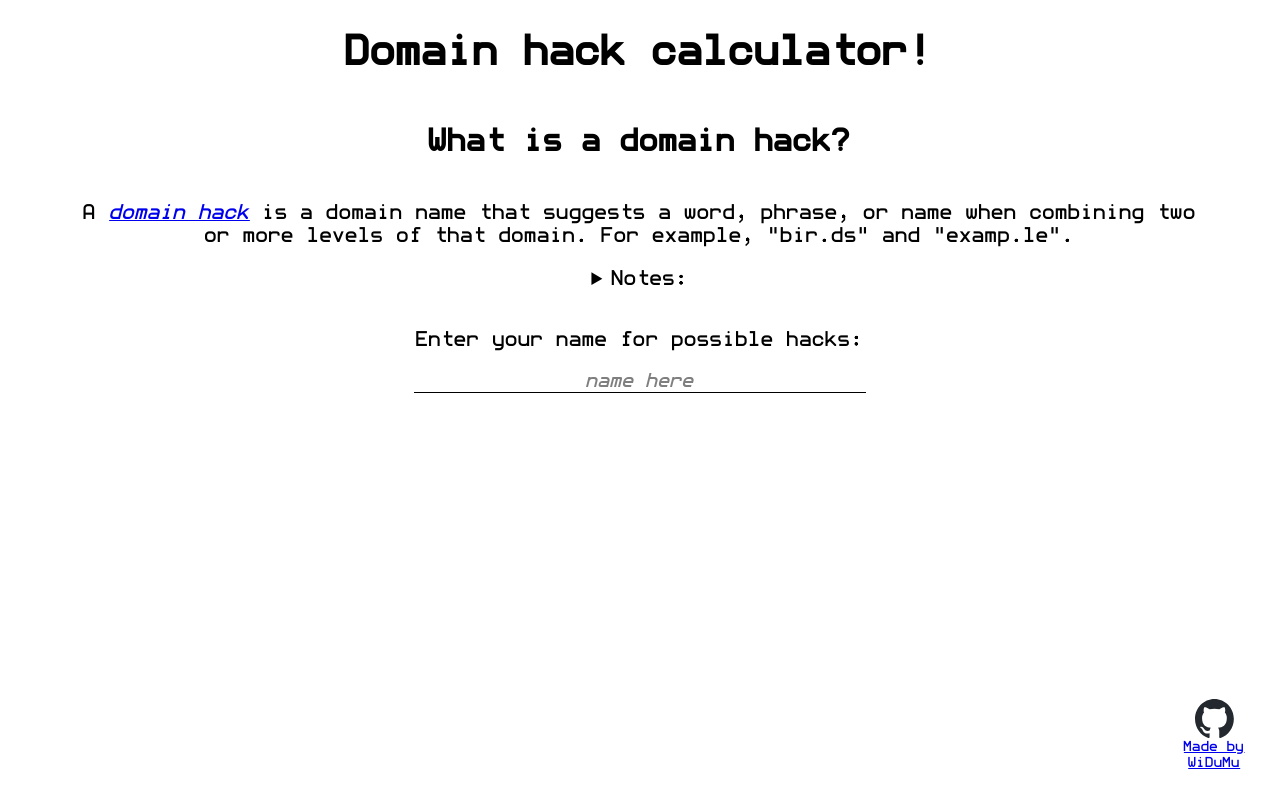
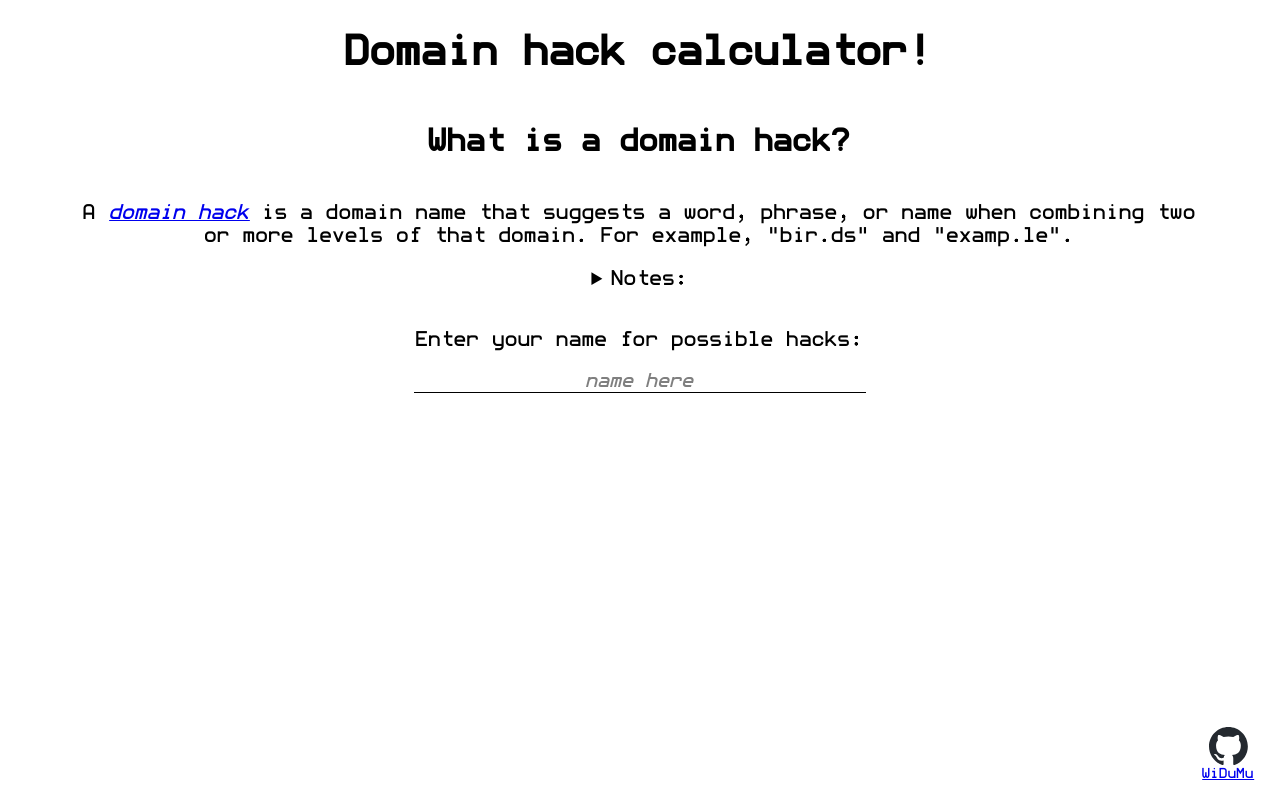
Before and after one commit to WiDuMu/domain-hack-finder, a plain HTML site: page index.html in a window 1280 px wide. Drawn offline with Linux system fonts and the light colour scheme; no server answers.

Commit message:
minor text change

```diff
--- a/index.html
+++ b/index.html
@@ -41,7 +41,7 @@
   <footer>
 
   </footer><a href="https://github.com/WiDuMu/domain-hack-finder" class="sticky-right-button flex-col-center"><img alt="github link"
-        src="static/responsive-github-mark.svg"><span>Made by WiDuMu</span></a>
+        src="static/responsive-github-mark.svg"><span>WiDuMu</span></a>
 </body>
 
 </html>
```
